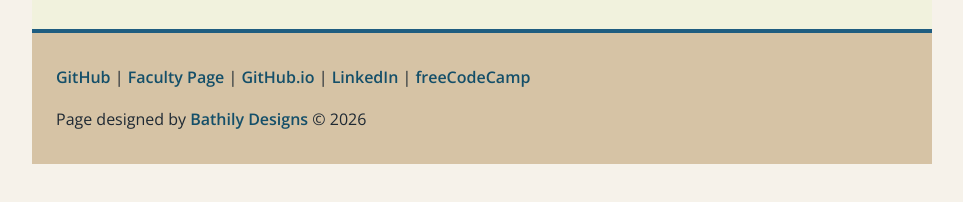
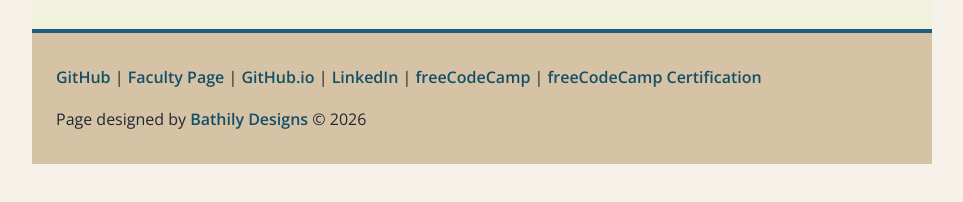
Before and after one commit to kbathily/kbathily.github.io, a plain HTML site: page itis3135/index.html in a window 1280 px wide. Shown: the part 338-540 px from the top of the page, without its empty margins (158-1121 px from the left). Drawn offline with nearby package versions, Linux system fonts and the light colour scheme.

Commit message:
Update footer.html

```diff
--- a/itis3135/components/footer.html
+++ b/itis3135/components/footer.html
@@ -4,7 +4,8 @@
         <a href="https://webpages.charlotte.edu/kbathily" target="_blank">Faculty Page</a> |
         <a href="https://kbathily.github.io" target="_blank">GitHub.io</a> |
         <a href="https://www.linkedin.com/in/bathily-bathily-a34b893a7/" target="_blank">LinkedIn</a> |
-        <a href="https://www.freecodecamp.org/bathily" target="_blank">freeCodeCamp</a>
+        <a href="https://www.freecodecamp.org/bathily" target="_blank">freeCodeCamp</a> |
+        <a href="https://www.freecodecamp.org/learn/responsive-web-design-v9/exam-responsive-web-design-certification/exam-responsive-web-design-certification/bathily" target="_blank">freeCodeCamp Certification</a>
     </p>
     <p>Page designed by <a href="bathilydesigns.net/index.html">Bathily Designs</a> © 2026</p>
 </footer>
```
